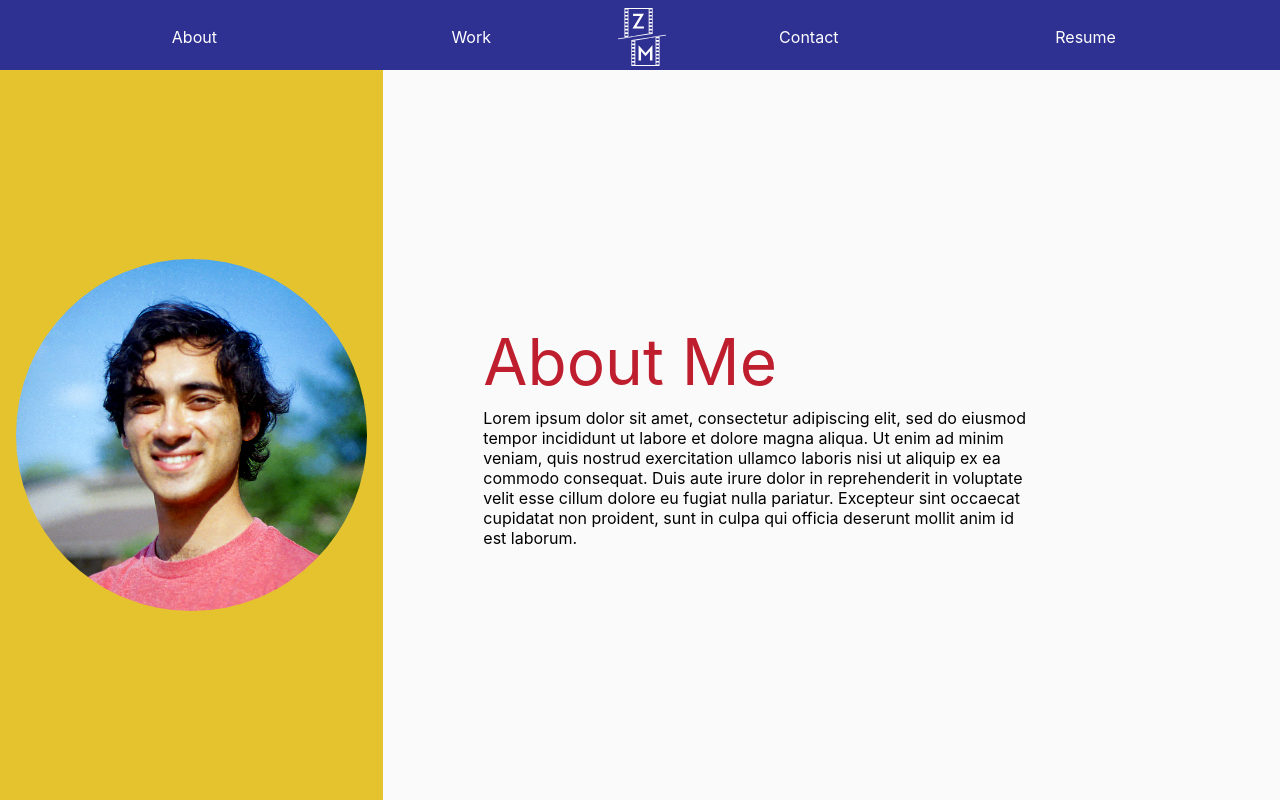
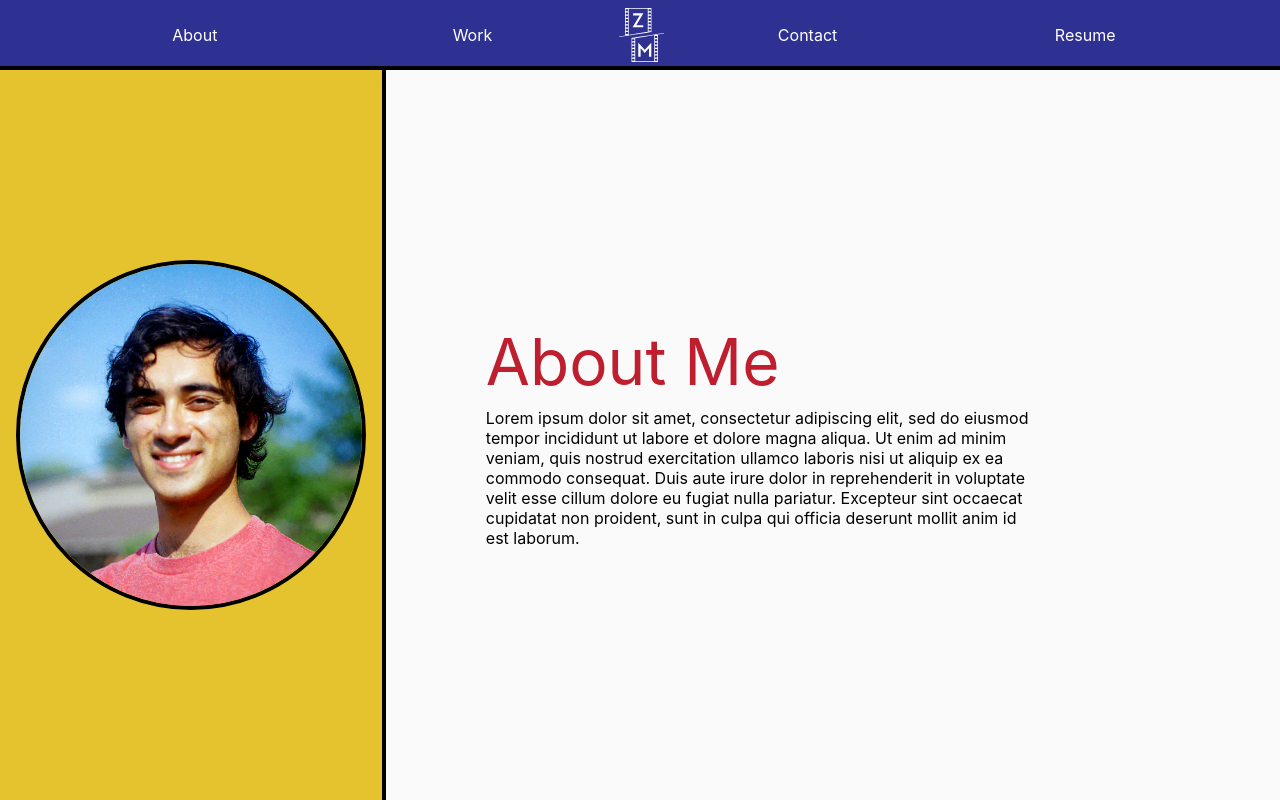
Before and after one commit to ZM123/editing-portfolio, a React (Create React App) app: page /editing-portfolio/about in a window 1280 px wide. Built offline with nearby package versions, Linux system fonts and the light colour scheme.

Commit message:
styling and page title

```diff
--- a/public/index.html
+++ b/public/index.html
@@ -7,7 +7,7 @@
     <meta name="theme-color" content="#000000" />
     <meta
       name="description"
-      content="Web site created using create-react-app"
+      content="Zal Machado Portfolio Website"
     />
     <link rel="apple-touch-icon" href="%PUBLIC_URL%/logo192.png" />
     <!--
@@ -24,7 +24,7 @@
       work correctly both with client-side routing and a non-root public URL.
       Learn how to configure a non-root public URL by running `npm run build`.
     -->
-    <title>React App</title>
+    <title>Zal Machado</title>
   </head>
   <body>
     <noscript>You need to enable JavaScript to run this app.</noscript>
--- a/src/Header/styles.module.scss
+++ b/src/Header/styles.module.scss
@@ -10,6 +10,7 @@
   align-items: center;
   box-sizing: border-box;
   z-index: 1;
+  border-bottom: 4px solid black;
 }
 
 .headerLogo {
--- a/src/pages/About/About.js
+++ b/src/pages/About/About.js
@@ -12,6 +12,7 @@ const About = () => {
             <img src={ProfilePic} className={styles.profilePic} />
           </div>
         </div>
+        <div className={styles.divider} />
         <div className={styles.aboutPanel}>
           <div className={styles.title}>About Me</div>
           <div className={styles.bodyText}>
--- a/src/pages/About/styles.module.scss
+++ b/src/pages/About/styles.module.scss
@@ -30,6 +30,14 @@
   object-fit: cover;
   object-position: center 30%;
   border-radius: 50%;
+  border: 4px solid black;
+  box-sizing: border-box;
+}
+
+.divider {
+  width: 6px;
+  height: 100%;
+  background-color: black;
 }
 
 .aboutPanel {
```
